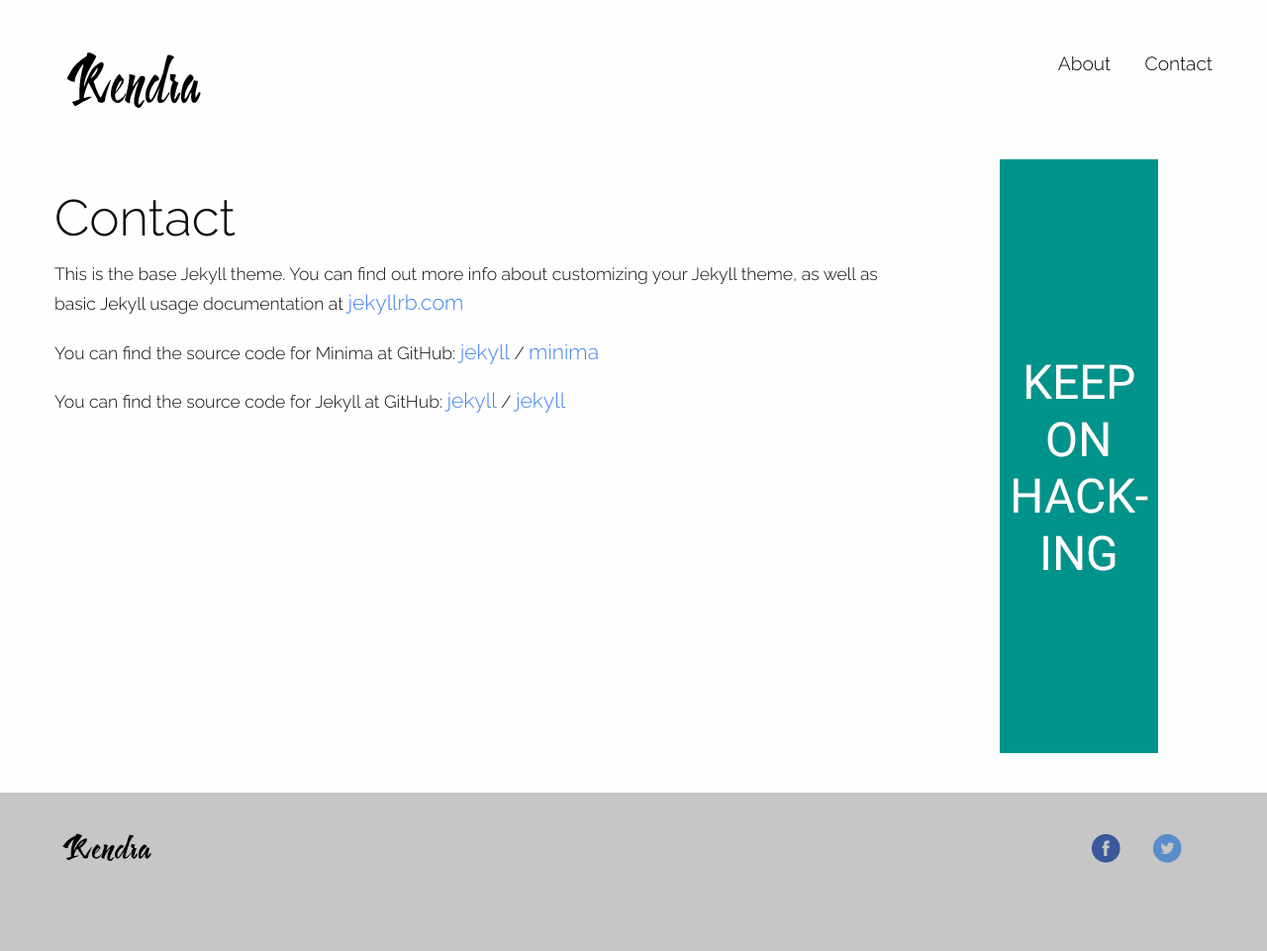
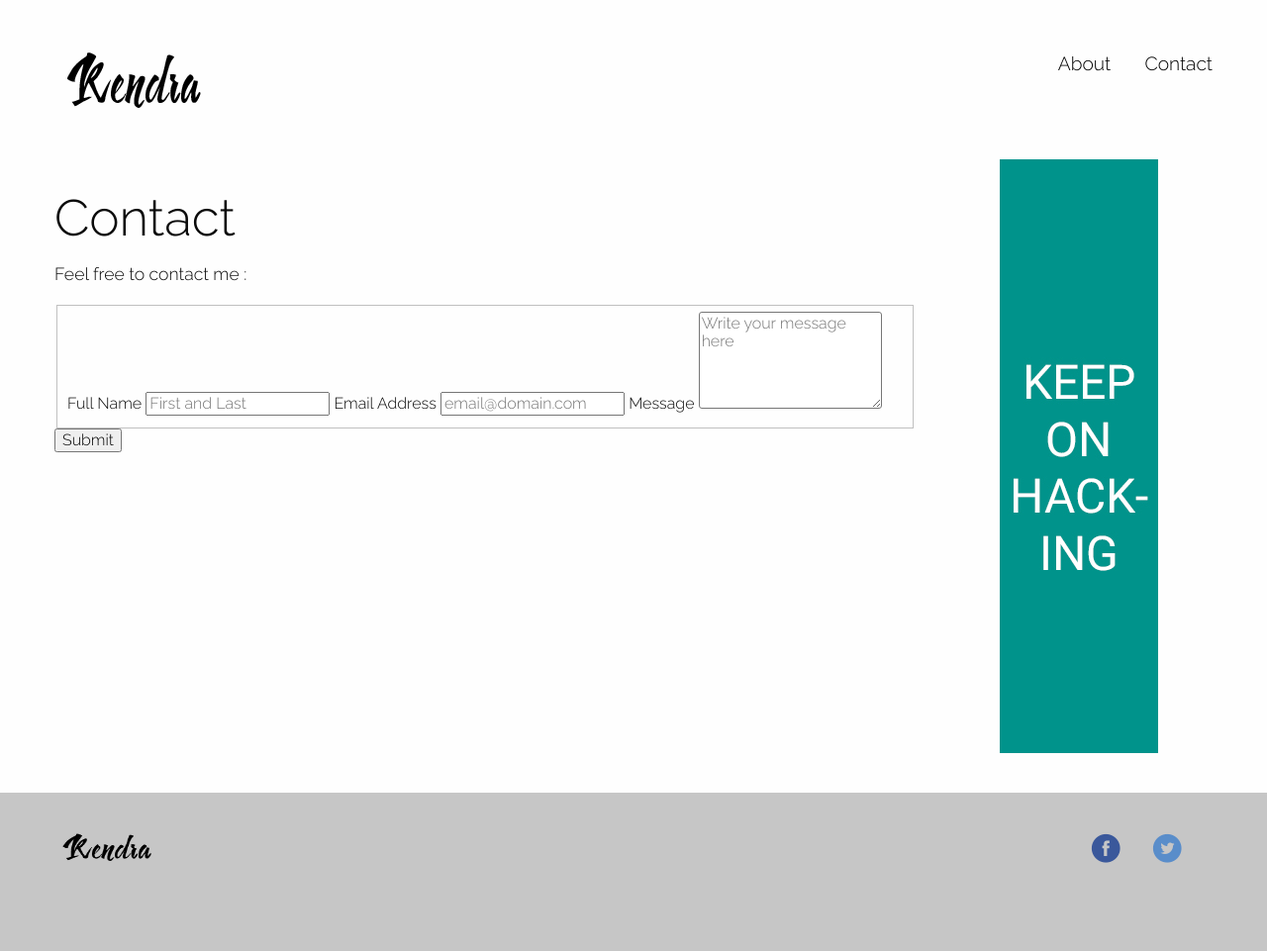
Before and after one commit to rendrap/rendrap.github.io, a Jekyll site: the page built from contact.md, in a window 1280 px wide. Shown: the whole page at 99% size. Built offline with Jekyll 4.4.1, drawn with Linux system fonts in a browser that asks for light colours; comment, search, counter and statistics services are not loaded.

Commit message:
Update contact.md

```diff
--- a/contact.md
+++ b/contact.md
@@ -3,16 +3,17 @@
 title: Contact
 permalink: /contact/
 ---
+Feel free to contact me :
 
-This is the base Jekyll theme. You can find out more info about customizing your Jekyll theme, as well as basic Jekyll usage documentation at [jekyllrb.com](https://jekyllrb.com/)
-
-You can find the source code for Minima at GitHub:
-[jekyll][jekyll-organization] /
-[minima](https://github.com/jekyll/minima)
-
-You can find the source code for Jekyll at GitHub:
-[jekyll][jekyll-organization] /
-[jekyll](https://github.com/jekyll/jekyll)
-
-
-[jekyll-organization]: https://github.com/jekyll
+<form id="fs-frm" name="simple-contact-form" accept-charset="utf-8" action="https://formspree.io/rendrapradana@gmail.com" method="post">
+  <fieldset id="fs-frm-inputs">
+    <label for="full-name">Full Name</label>
+    <input type="text" name="name" id="full-name" placeholder="First and Last" required="">
+    <label for="email-address">Email Address</label>
+    <input type="email" name="_replyto" id="email-address" placeholder="email@domain.com" required="">
+    <label for="message">Message</label>
+    <textarea rows="5" name="message" id="message" placeholder="Write your message here" required=""></textarea>
+    <input type="hidden" name="_subject" id="email-subject" value="Contact Form Submission">
+  </fieldset>
+  <input type="submit" value="Submit">
+</form>
```
